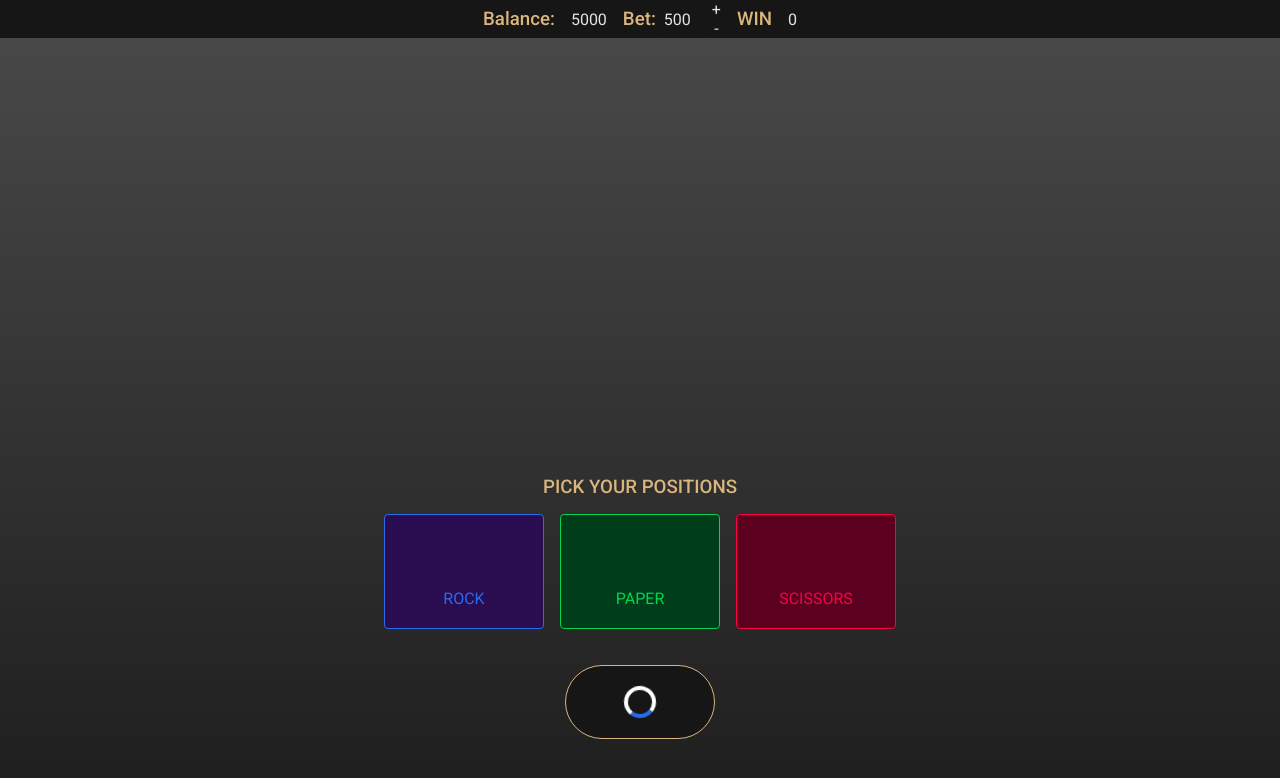
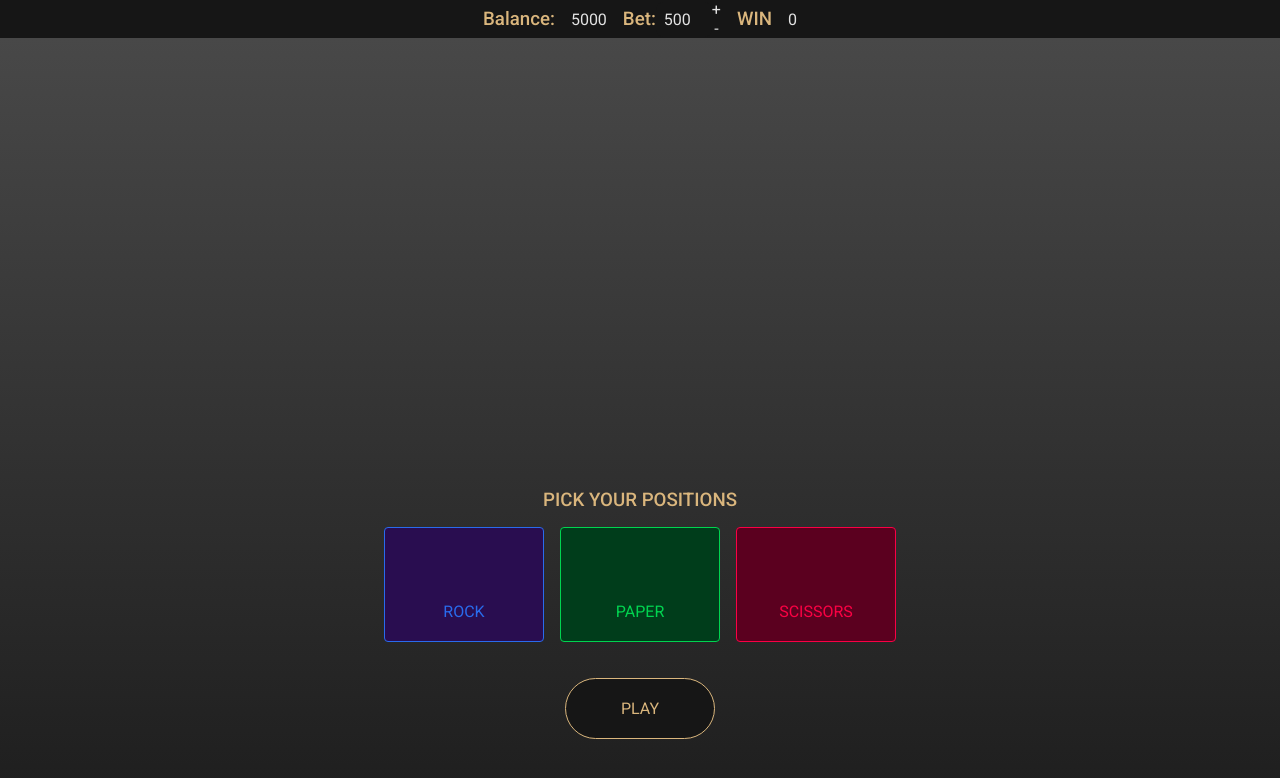
Before and after one commit to engpedromartins/rock-paper-scissors, a React (Create React App) app: page / in a window 1280 px wide. Shown: the top 778 px of the page. Built offline with nearby package versions, Linux system fonts and the light colour scheme.

Commit message:
fix: condition to show loading

```diff
--- a/src/components/Game/Game.tsx
+++ b/src/components/Game/Game.tsx
@@ -142,7 +142,7 @@ export default function Game() {
       <Button
         onClick={playing ? onPressClear : onPressPlay}
         disabled={disabled}>
-        {true ? <Loading /> : playing ? 'CLEAR' : 'PLAY'}
+        {disabled ? <Loading /> : playing ? 'CLEAR' : 'PLAY'}
       </Button>
     </Container>
   )
```
